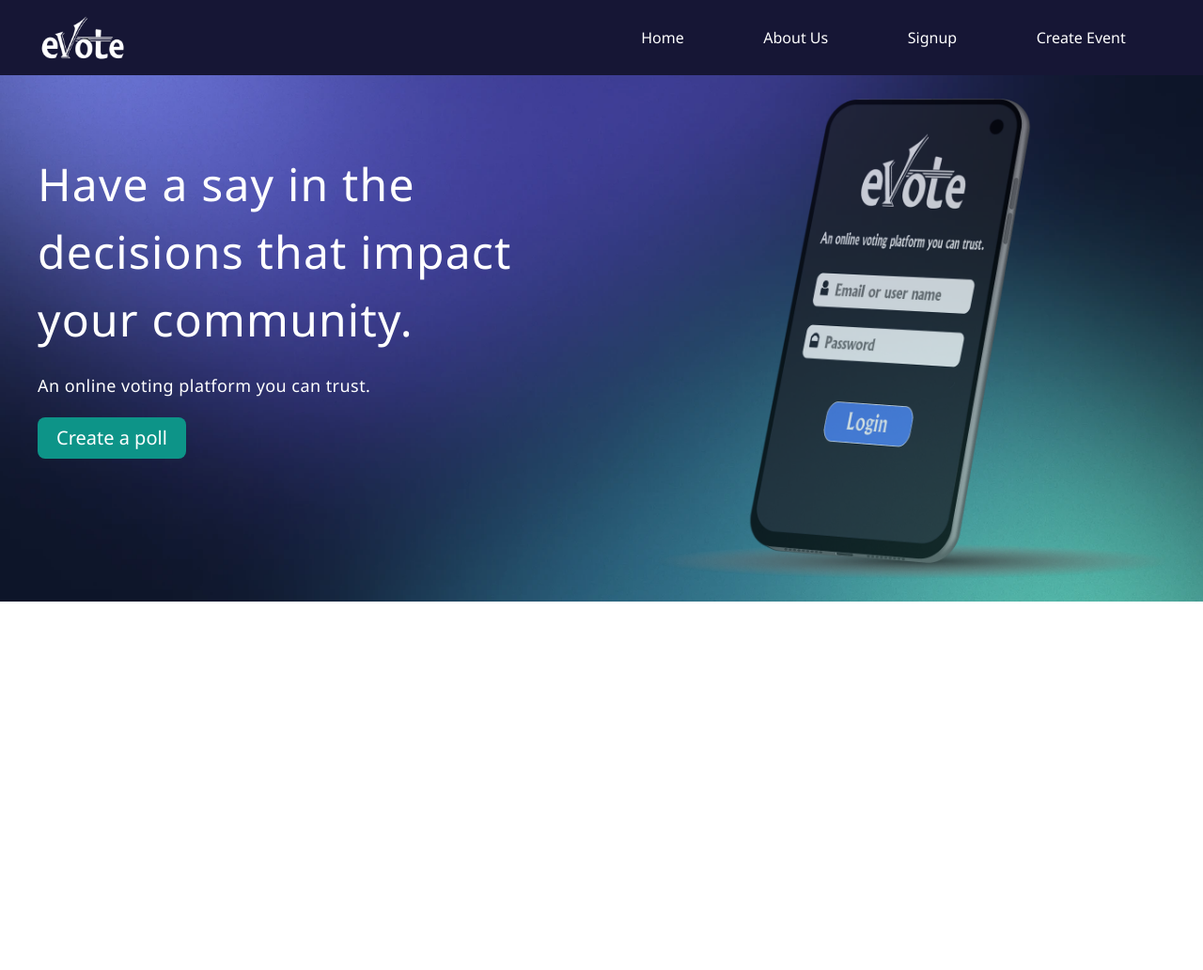
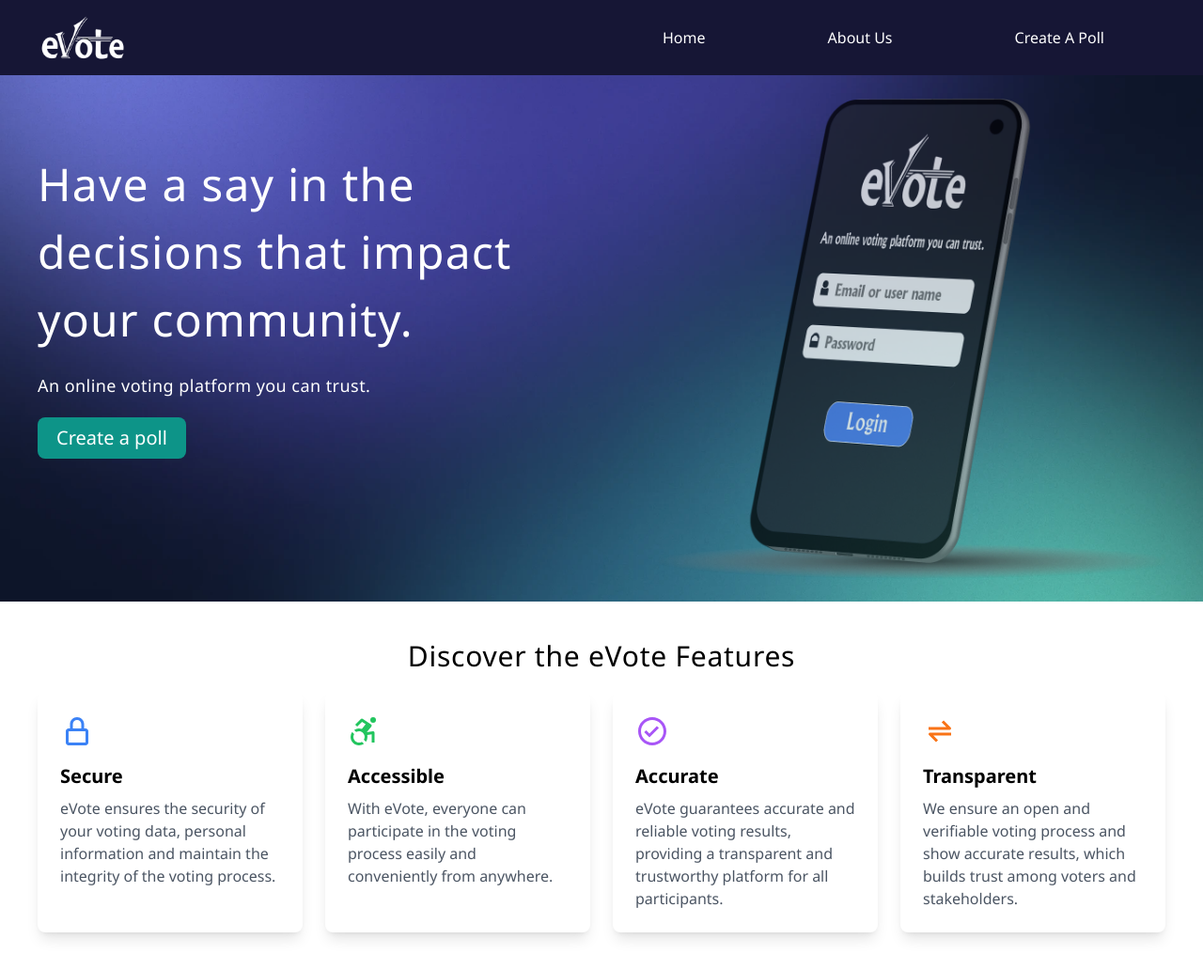
Before and after one commit to rupeshbug/eVote, a Next.js app: page / in a window 1280 px wide. Shown: the whole page at 94% size. Before the commit the page ends 800 px from the top, so only its background shows below. Built offline with nearby package versions, Linux system fonts and the light colour scheme.

Commit message:
Feature section done

```diff
--- /dev/null
+++ b/components/Home/Features.js
@@ -0,0 +1,63 @@
+import React from "react";
+import {
+  BiLockAlt,
+  BiAccessibility,
+  BiCheckCircle,
+  BiTransferAlt,
+} from "react-icons/bi";
+
+const FeatureCard = ({ icon, title, description }) => {
+  return (
+    <div className="flex flex-col items-center justify-center p-6 shadow-lg md:ml-3">
+      <div className="mb-4 text-3xl">{icon}</div>
+      <h3 className="text-xl font-bold mb-2">{title}</h3>
+      <p className="text-gray-600">{description}</p>
+    </div>
+  );
+};
+
+const Features = () => {
+  return (
+    <div className="px-10 py-10">
+      <h1 className="text-3xl text-center mb-5 tracking-wide">
+        Discover the eVote Features
+      </h1>
+      <div className="grid grid-cols-1 md:grid-cols-2 lg:grid-cols-4 gap-6">
+        <div className="bg-white rounded-lg shadow-lg p-6">
+          <BiLockAlt className="text-4xl text-blue-500 mb-4" />
+          <h2 className="text-xl font-semibold mb-2">Secure</h2>
+          <p className="text-gray-600">
+            eVote ensures the security of your voting data, personal information
+            and maintain the integrity of the voting process.
+          </p>
+        </div>
+        <div className="bg-white rounded-lg shadow-lg p-6">
+          <BiAccessibility className="text-4xl text-green-500 mb-4" />
+          <h2 className="text-xl font-semibold mb-2">Accessible</h2>
+          <p className="text-gray-600">
+            With eVote, everyone can participate in the voting process easily
+            and conveniently from anywhere.
+          </p>
+        </div>
+        <div className="bg-white rounded-lg shadow-lg p-6">
+          <BiCheckCircle className="text-4xl text-purple-500 mb-4" />
+          <h2 className="text-xl font-semibold mb-2">Accurate</h2>
+          <p className="text-gray-600">
+            eVote guarantees accurate and reliable voting results, providing a
+            transparent and trustworthy platform for all participants.
+          </p>
+        </div>
+        <div className="bg-white rounded-lg shadow-lg p-6">
+          <BiTransferAlt className="text-4xl text-orange-500 mb-4" />
+          <h2 className="text-xl font-semibold mb-2">Transparent</h2>
+          <p className="text-gray-600">
+            We ensure an open and verifiable voting process and show accurate
+            results, which builds trust among voters and stakeholders.
+          </p>
+        </div>
+      </div>
+    </div>
+  );
+};
+
+export default Features;
--- a/components/Home/HeroSection.js
+++ b/components/Home/HeroSection.js
@@ -1,4 +1,5 @@
 import backgroundImage from "../../public/background.webp";
+import Link from "next/link";
 
 const HeroSection = () => {
   return (
@@ -17,9 +18,11 @@ const HeroSection = () => {
           An online voting platform you can trust.
         </p>
         <div className="text-center md:text-left mb-4">
-          <button className="bg-teal-600 hover:bg-teal-700 rounded-lg px-5 py-2 text-xl">
-            Create a poll
-          </button>
+          <Link href="/login">
+            <button className="bg-teal-600 hover:bg-teal-700 rounded-lg px-5 py-2 text-xl">
+              Create a poll
+            </button>
+          </Link>
         </div>
       </div>
       <div className="w-full md:w-1/2 px-10 order-1 md:order-2">
--- a/components/Layout/Navbar.js
+++ b/components/Layout/Navbar.js
@@ -1,3 +1,5 @@
+import Link from "next/link";
+
 const Navbar = () => {
   return (
     <nav
@@ -13,10 +15,15 @@ const Navbar = () => {
         />
       </div>
       <ul className="flex justify-around w-1/2 text-white">
-        <li>Home</li>
-        <li>About Us</li>
-        <li>Signup</li>
-        <li>Create Event</li>
+        <Link href="/">
+          <li>Home</li>
+        </Link>
+        <Link href="/about">
+          <li>About Us</li>
+        </Link>
+        <Link href="/login">
+          <li>Create A Poll</li>
+        </Link>
       </ul>
     </nav>
   );
--- /dev/null
+++ b/pages/about.js
@@ -0,0 +1,11 @@
+import React from "react";
+
+const about = () => {
+  return (
+    <div>
+      <h1>About</h1>
+    </div>
+  );
+};
+
+export default about;
--- a/pages/index.js
+++ b/pages/index.js
@@ -1,3 +1,4 @@
+import Features from "@/components/Home/Features";
 import HeroSection from "@/components/Home/HeroSection";
 import Navbar from "@/components/Layout/Navbar";
 
@@ -6,6 +7,7 @@ const index = () => {
     <div>
       <Navbar />
       <HeroSection />
+      <Features />
     </div>
   );
 };
--- a/pages/login.js
+++ b/pages/login.js
@@ -15,7 +15,7 @@ const login = () => {
             style={{ borderRadius: "8px" }}
           />
         </div>
-        <div className="text-left px-5 flex flex-col align-center justify-center w-full mt-10 md:mt-0">
+        <div className="text-left md:ml-5 px-5 py-5 flex flex-col align-center justify-center w-full mt-10 md:mt-0 shadow-lg sm:w-full md:w-1/2">
           <h1 className="text-4xl mb-5 text-center tracking-wide">eVote</h1>
           <p className="text-xl text-center text-slate-800 mb-4 tracking-wide">
             Create customized polls to suit your specific needs. Vote securely
```
